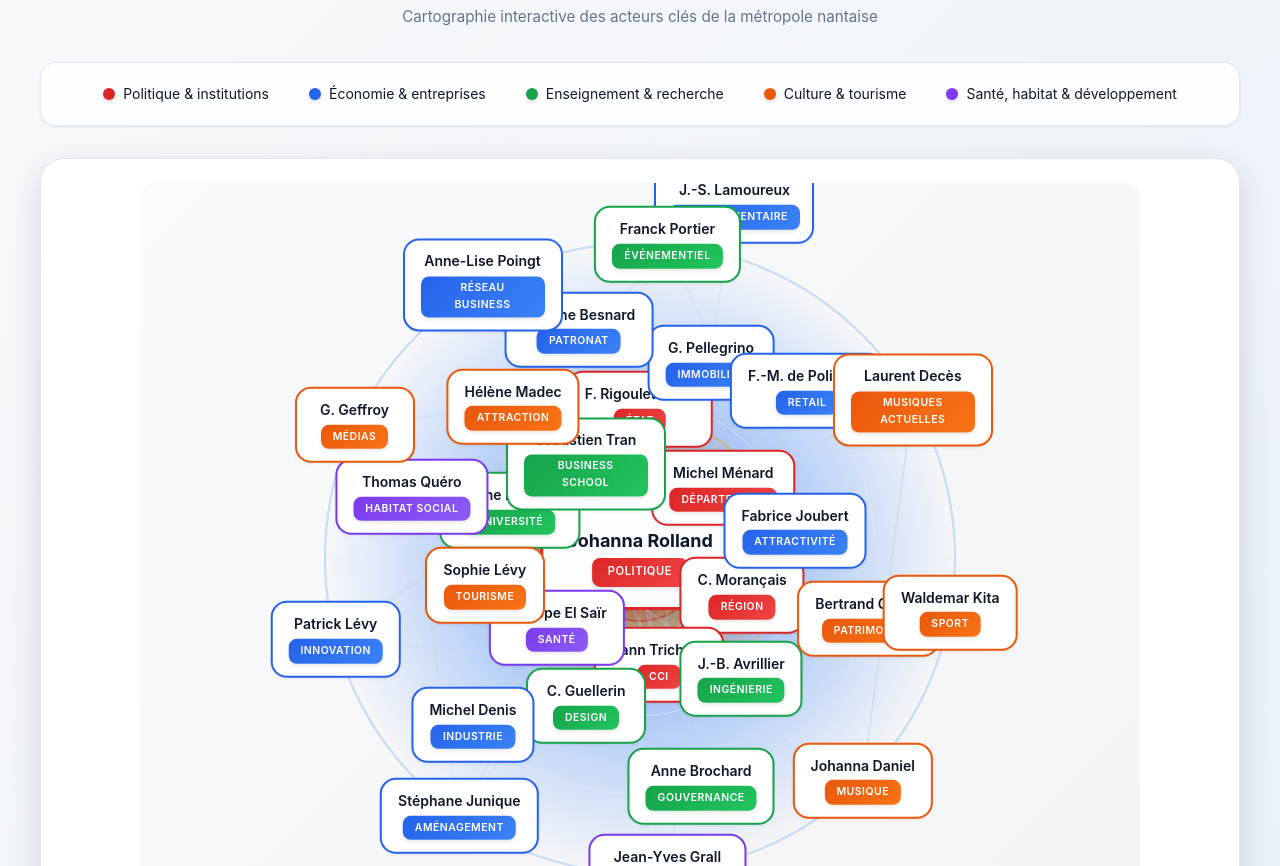
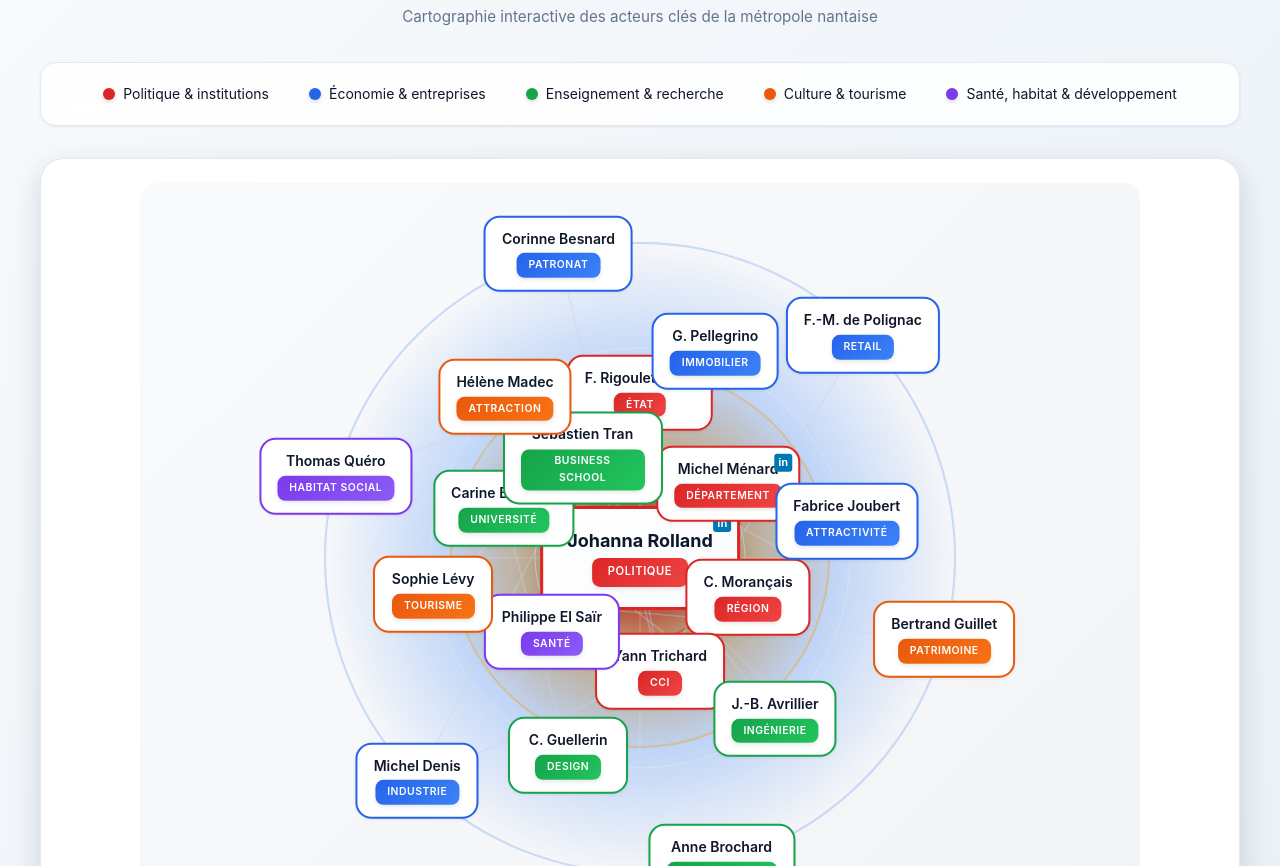
Before and after one commit to n58s29/ecosysteme_nantes, a plain HTML site: page index.html in a window 1280 px wide. Shown: the part 86-952 px from the top of the page. Drawn offline with Linux system fonts and the light colour scheme.

Commit message:
Update index.html

```diff
--- a/index.html
+++ b/index.html
@@ -242,6 +242,24 @@
       padding: 0.35rem 1rem;
     }
 
+    .node.has-linkedin::after {
+      content: "in";
+      position: absolute;
+      top: 0.35rem;
+      right: 0.35rem;
+      width: 18px;
+      height: 18px;
+      background: #0077b5;
+      color: white;
+      border-radius: 3px;
+      font-size: 0.7rem;
+      font-weight: bold;
+      display: flex;
+      align-items: center;
+      justify-content: center;
+      font-family: Arial, sans-serif;
+    }
+
     .node.is-active {
       transform: translate(-50%, -50%) scale(1.08) translateY(-6px);
       box-shadow: var(--shadow-lg);
@@ -289,12 +307,10 @@
       opacity: 0.3;
     }
 
-    /* Radar de pouvoir - très visible */
     .power-radar {
       opacity: 1;
     }
 
-    /* Tooltip amélioré */
     .custom-tooltip {
       position: absolute;
       padding: 0.75rem 1rem;
@@ -425,7 +441,6 @@
     .node[data-layer="1"] { animation-delay: 0.2s; }
     .node[data-layer="2"] { animation-delay: 0.3s; }
     .node[data-layer="3"] { animation-delay: 0.4s; }
-    .node[data-layer="4"] { animation-delay: 0.5s; }
 
     body.filter-politique .node:not(.node--politique) { opacity: 0.2; filter: grayscale(1); }
     body.filter-eco .node:not(.node--eco) { opacity: 0.2; filter: grayscale(1); }
@@ -472,8 +487,9 @@
 
         <div class="nodes-layer">
           <!-- Centre -->
-          <div class="node node--center node--politique" data-id="rolland" data-layer="0" data-angle="0"
-               data-title="Maire de Nantes & Présidente de Nantes Métropole">
+          <div class="node node--center node--politique has-linkedin" data-id="rolland" data-layer="0" data-angle="0"
+               data-title="Maire de Nantes & Présidente de Nantes Métropole"
+               data-linkedin="https://www.linkedin.com/in/johanna-rolland/">
             <span class="node-name">Johanna Rolland</span>
             <span class="node-badge">Politique</span>
           </div>
@@ -485,8 +501,9 @@
             <span class="node-badge">État</span>
           </div>
 
-          <div class="node node--politique" data-id="menard" data-layer="1" data-angle="50"
-               data-title="Président du conseil départemental">
+          <div class="node node--politique has-linkedin" data-id="menard" data-layer="1" data-angle="50"
+               data-title="Président du conseil départemental"
+               data-linkedin="https://www.linkedin.com/in/michel-ménard/">
             <span class="node-name">Michel Ménard</span>
             <span class="node-badge">Département</span>
           </div>
@@ -594,72 +611,12 @@
             <span class="node-name">Corinne Besnard</span>
             <span class="node-badge">Patronat</span>
           </div>
-
-          <!-- Couronne 4 - Influenceurs -->
-          <div class="node node--eco" data-id="lamoureux" data-layer="4" data-angle="15"
-               data-title="PDG La Boulangère">
-            <span class="node-name">J.-S. Lamoureux</span>
-            <span class="node-badge">Agroalimentaire</span>
-          </div>
-
-          <div class="node node--culture" data-id="deces" data-layer="4" data-angle="60"
-               data-title="Directeur général Stereolux">
-            <span class="node-name">Laurent Decès</span>
-            <span class="node-badge">Musiques actuelles</span>
-          </div>
-
-          <div class="node node--culture" data-id="kita" data-layer="4" data-angle="100"
-               data-title="Président FC Nantes">
-            <span class="node-name">Waldemar Kita</span>
-            <span class="node-badge">Sport</span>
-          </div>
-
-          <div class="node node--culture" data-id="daniel" data-layer="4" data-angle="135"
-               data-title="Directrice Trempolino">
-            <span class="node-name">Johanna Daniel</span>
-            <span class="node-badge">Musique</span>
-          </div>
-
-          <div class="node node--societal" data-id="grall" data-layer="4" data-angle="175"
-               data-title="Directeur ARS Pays de la Loire">
-            <span class="node-name">Jean-Yves Grall</span>
-            <span class="node-badge">Santé publique</span>
-          </div>
-
-          <div class="node node--eco" data-id="junique" data-layer="4" data-angle="215"
-               data-title="Président Nantes Métropole Aménagement">
-            <span class="node-name">Stéphane Junique</span>
-            <span class="node-badge">Aménagement</span>
-          </div>
-
-          <div class="node node--eco" data-id="levy_atlanpole" data-layer="4" data-angle="255"
-               data-title="Président Atlanpole">
-            <span class="node-name">Patrick Lévy</span>
-            <span class="node-badge">Innovation</span>
-          </div>
-
-          <div class="node node--culture" data-id="geffroy" data-layer="4" data-angle="295"
-               data-title="Directrice Ouest Médialab">
-            <span class="node-name">G. Geffroy</span>
-            <span class="node-badge">Médias</span>
-          </div>
-
-          <div class="node node--eco" data-id="poingt" data-layer="4" data-angle="330"
-               data-title="Présidente BNI Atlantique">
-            <span class="node-name">Anne-Lise Poingt</span>
-            <span class="node-badge">Réseau business</span>
-          </div>
-
-          <div class="node node--savoir" data-id="portier" data-layer="4" data-angle="5"
-               data-title="Directeur Cité des Congrès">
-            <span class="node-name">Franck Portier</span>
-            <span class="node-badge">Événementiel</span>
-          </div>
         </div>
       </div>
 
       <div class="instructions">
         <strong>💡 Guide :</strong> Survolez les noms pour voir les connexions et fonctions •
+        Cliquez sur une bulle avec le logo <strong style="background: #0077b5; color: white; padding: 0 4px; border-radius: 2px;">in</strong> pour accéder au profil LinkedIn •
         Le radar coloré indique l'intensité du pouvoir :
         <span style="color: #dc2626; font-weight: bold;">●</span> forte au centre,
         <span style="color: #f59e0b; font-weight: bold;">●</span> moyenne,
@@ -673,8 +630,8 @@
   <script>
     const config = {
       maxRadius: 0.42,
-      layerCount: 4,
-      ringCount: 4,
+      layerCount: 3,
+      ringCount: 3,
       spokeCount: 8,
       collisionMargin: 8,
       collisionIterations: 5,
@@ -689,18 +646,7 @@
       ["denis", "trichard"], ["bernault", "tran"], ["bernault", "avrillier"],
       ["bernault", "guellerin"], ["tran", "avrillier"], ["tran", "levy"],
       ["levy", "madec"], ["levy", "guillet"], ["guillet", "madec"],
-      ["elsair", "rolland"], ["elsair", "menard"],
-      // Nouvelles connexions
-      ["lamoureux", "trichard"], ["lamoureux", "besnard"],
-      ["deces", "levy"], ["deces", "daniel"],
-      ["kita", "rolland"],
-      ["daniel", "deces"],
-      ["grall", "elsair"], ["grall", "menard"],
-      ["junique", "rolland"], ["junique", "pellegrino"], ["junique", "quero"],
-      ["levy_atlanpole", "bernault"], ["levy_atlanpole", "tran"], ["levy_atlanpole", "avrillier"],
-      ["geffroy", "levy"], ["geffroy", "madec"],
-      ["poingt", "besnard"], ["poingt", "trichard"],
-      ["portier", "joubert"], ["portier", "levy"]
+      ["elsair", "rolland"], ["elsair", "menard"]
     ];
 
     const state = {
@@ -805,7 +751,6 @@
       svg.setAttribute('width', width);
       svg.setAttribute('height', height);
 
-      // Dégradés pour le radar
       const defs = createSVGElement('defs', {});
 
       const gradHigh = createSVGElement('radialGradient', { id: 'powerHigh' });
@@ -834,10 +779,8 @@
       defs.appendChild(gradLow);
       svg.appendChild(defs);
 
-      // Radar de pouvoir
       const radar = createSVGElement('g', { class: 'power-radar' });
 
-      // Zone large (bleue) en arrière-plan
       radar.appendChild(createSVGElement('circle', {
         cx: centerX, cy: centerY, r: maxRadius,
         fill: 'url(#powerLow)'
@@ -847,7 +790,6 @@
         fill: 'none', stroke: '#3b82f6', 'stroke-width': '2', opacity: '0.3'
       }));
 
-      // Zone moyenne (orange)
       radar.appendChild(createSVGElement('circle', {
         cx: centerX, cy: centerY, r: layerStep * 1.8,
         fill: 'url(#powerMed)'
@@ -857,7 +799,6 @@
         fill: 'none', stroke: '#f59e0b', 'stroke-width': '2', opacity: '0.4'
       }));
 
-      // Zone centrale (rouge) au premier plan
       radar.appendChild(createSVGElement('circle', {
         cx: centerX, cy: centerY, r: layerStep * 0.8,
         fill: 'url(#powerHigh)'
@@ -869,7 +810,6 @@
 
       svg.appendChild(radar);
 
-      // Grille
       for (let i = 1; i <= config.ringCount; i++) {
         svg.appendChild(createSVGElement('circle', {
           cx: centerX, cy: centerY, r: i * layerStep,
@@ -887,7 +827,6 @@
         }));
       }
 
-      // Connexions
       connections.forEach(([fromId, toId]) => {
         const posFrom = state.positions.get(fromId);
         const posTo = state.positions.get(toId);
@@ -915,6 +854,7 @@
         node.addEventListener('mouseenter', (e) => handleNodeHover(node, e));
         node.addEventListener('mouseleave', handleNodeLeave);
         node.addEventListener('mousemove', (e) => updateTooltipPosition(e));
+        node.addEventListener('click', (e) => handleNodeClick(node, e));
       });
 
       legendItems.forEach(item => {
@@ -923,6 +863,14 @@
           toggleCategoryFilter(filter);
         });
       });
+    }
+
+    function handleNodeClick(node, event) {
+      const linkedin = node.dataset.linkedin;
+      if (linkedin) {
+        event.stopPropagation();
+        window.open(linkedin, '_blank');
+      }
     }
 
     function handleNodeHover(node, event) {
@@ -1000,8 +948,14 @@
     function showTooltip(node, event) {
       const title = node.dataset.title;
       const name = node.querySelector('.node-name').textContent;
+      const linkedin = node.dataset.linkedin;
 
-      tooltip.innerHTML = `<strong>${name}</strong><br>${title}`;
+      let content = `<strong>${name}</strong><br>${title}`;
+      if (linkedin) {
+        content += '<br><small style="color: #90cdf4;">🔗 Cliquez pour voir le profil LinkedIn</small>';
+      }
+
+      tooltip.innerHTML = content;
       tooltip.classList.add('visible');
       updateTooltipPosition(event);
     }
@@ -1018,53 +972,42 @@
         const w = tooltipRect.width;
         const h = tooltipRect.height;
 
-        const padding = 5; // Très proche de la souris
+        const padding = 5;
         const arrow = 6;
 
-        // Reset classes
         tooltip.className = 'custom-tooltip visible';
 
-        let x, y;
+        let canvasX, canvasY;
 
-        // Calcul espace disponible
         const spaceTop = mouseY;
         const spaceBottom = canvasRect.height - mouseY;
         const spaceLeft = mouseX;
         const spaceRight = canvasRect.width - mouseX;
 
-        // Position relative au canvas
-        let canvasX, canvasY;
-
-        // Position verticale
         if (spaceTop > h + padding + arrow) {
-          // Au-dessus
           canvasY = mouseY - h - arrow - padding;
           canvasX = Math.max(w/2 + 5, Math.min(mouseX, canvasRect.width - w/2 - 5));
           tooltip.classList.add('arrow-down');
           tooltip.style.transform = 'translateX(-50%)';
         } else if (spaceBottom > h + padding + arrow) {
-          // En-dessous
           canvasY = mouseY + arrow + padding;
           canvasX = Math.max(w/2 + 5, Math.min(mouseX, canvasRect.width - w/2 - 5));
           tooltip.classList.add('arrow-up');
           tooltip.style.transform = 'translateX(-50%)';
         } else if (spaceRight > w + padding + arrow) {
-          // À droite
           canvasX = mouseX + arrow + padding;
           canvasY = Math.max(h/2 + 5, Math.min(mouseY, canvasRect.height - h/2 - 5));
           tooltip.classList.add('arrow-left');
           tooltip.style.transform = 'translateY(-50%)';
         } else {
-          // À gauche
           canvasX = mouseX - w - arrow - padding;
           canvasY = Math.max(h/2 + 5, Math.min(mouseY, canvasRect.height - h/2 - 5));
           tooltip.classList.add('arrow-right');
           tooltip.style.transform = 'translateY(-50%)';
         }
 
-        // Convertir en coordonnées absolutes de la page (avec scroll)
-        x = canvasRect.left + window.scrollX + canvasX;
-        y = canvasRect.top + window.scrollY + canvasY;
+        const x = canvasRect.left + window.scrollX + canvasX;
+        const y = canvasRect.top + window.scrollY + canvasY;
 
         tooltip.style.left = `${x}px`;
         tooltip.style.top = `${y}px`;
```
